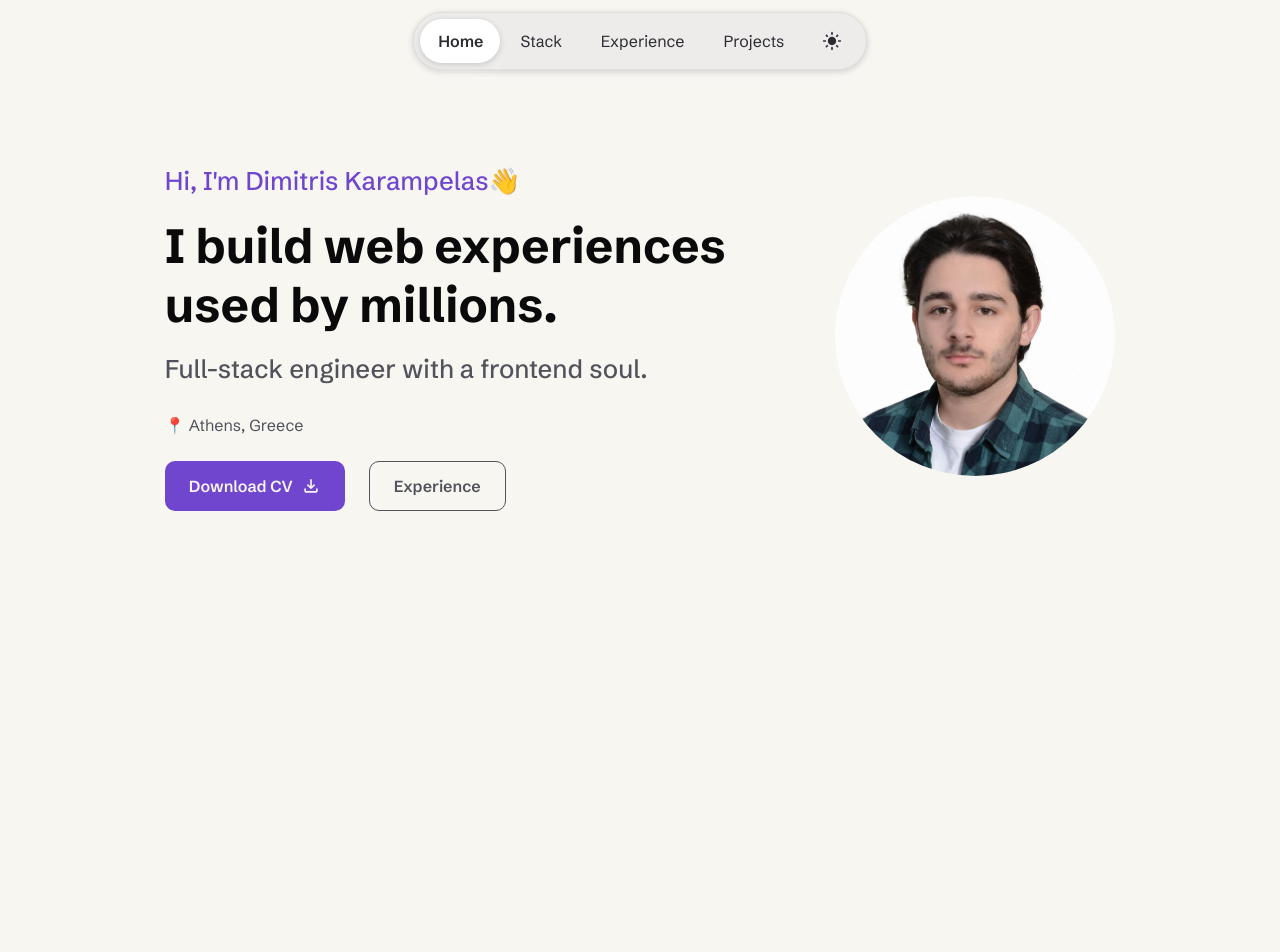
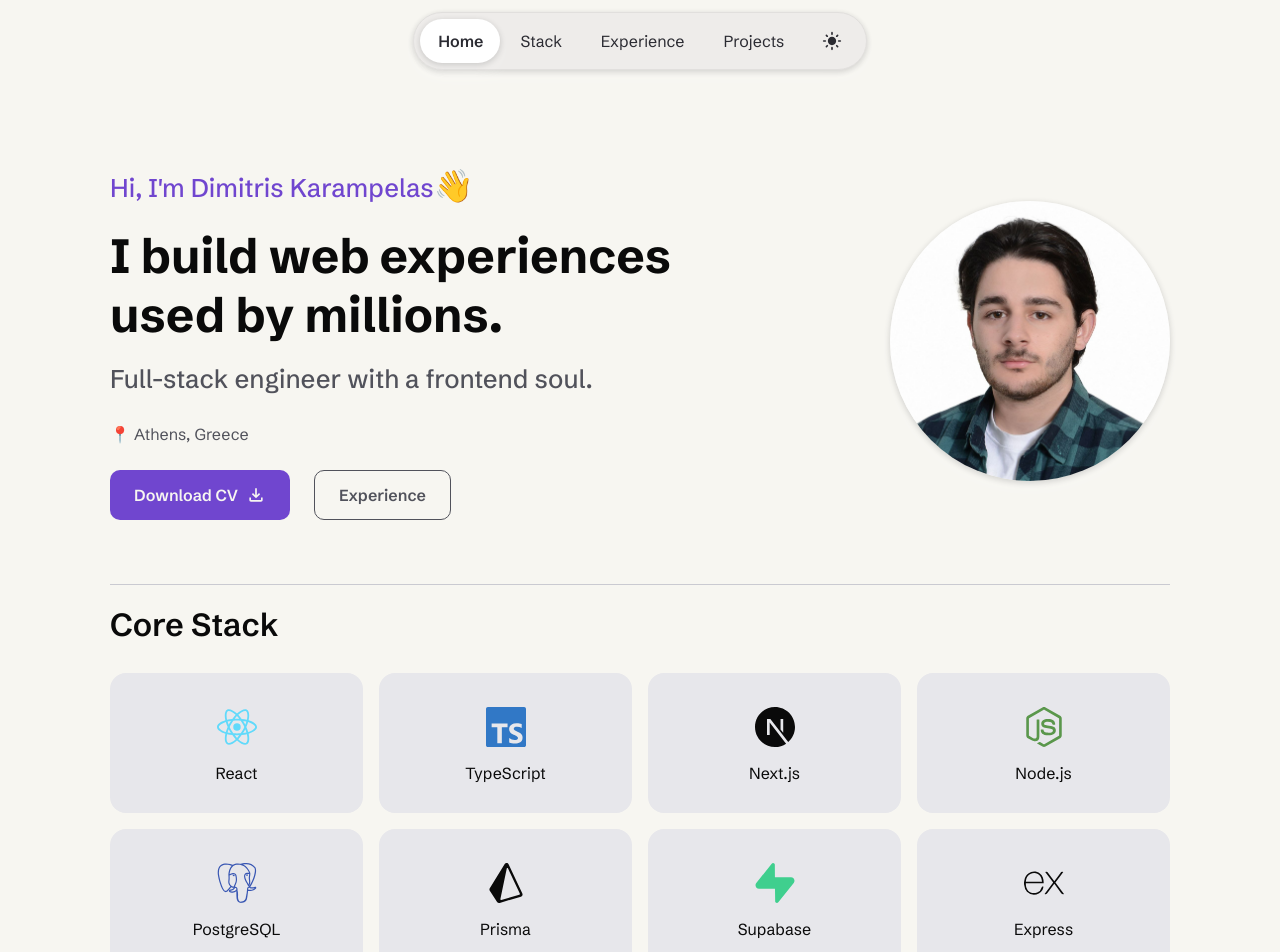
Before and after one commit to KarampelasDS/Portfolio, a Next.js app: page / in a window 1280 px wide. Shown: the top 952 px of the page. Before the commit the page ends 800 px from the top, so only its background shows below. Built offline with nearby package versions, Linux system fonts and the light colour scheme.

Commit message:
Added the core stack section, minor styling fixes for header and hero section

```diff
--- a/app/globals.css
+++ b/app/globals.css
@@ -8,8 +8,10 @@
   --headerBorderColor: #e1dfdd;
   --text: #2b2b32;
   --accent: #7046cf;
-  --accent-hover: #584d70;
+  --accent-hover: #8769ca;
   --text-muted: #51525b;
+  --border: #cacad1;
+  --secondaryBackground: #e7e7eb;
 }
 
 [data-theme="dark"] {
@@ -19,9 +21,11 @@
   --headerBackgroundActive: #202125;
   --headerBorderColor: #2b2b2e;
   --text: #f1f1f4;
-  --accent: #a58cfc;
-  --accent-hover: #b39efd;
+  --accent: #8b68db;
+  --accent-hover: #8769ca;
   --text-muted: #a4a4ab;
+  --border: #232324;
+  --secondaryBackground: #23232a;
 }
 
 body {
--- a/app/page.tsx
+++ b/app/page.tsx
@@ -1,11 +1,13 @@
 import Header from "@/components/Header/Header";
 import HeroSection from "@/components/HeroSection/HeroSection";
+import StackSection from "@/components/StackSection/StackSection";
 
 export default function Home() {
   return (
     <>
       <Header />
       <HeroSection />
+      <StackSection />
     </>
   );
 }
--- a/components/Header/Header.module.css
+++ b/components/Header/Header.module.css
@@ -1,5 +1,6 @@
 .headerContainer {
-  position: relative;
+  position: sticky;
+  top: 12px;
   display: flex;
   margin: 12px auto;
   gap: 12px;
--- a/components/HeroSection/HeroSection.module.css
+++ b/components/HeroSection/HeroSection.module.css
@@ -1,15 +1,21 @@
 .heroContainer {
   display: flex;
-  margin: 5rem auto;
+  margin: 5rem auto auto auto;
   width: 1060px;
-  justify-content: space-around;
+  justify-content: space-between;
   align-items: center;
+  border-bottom: 1px solid var(--border);
+  padding-bottom: 4rem;
 }
 
 .heroTopTitle {
   font-size: 1.6rem;
   color: var(--accent);
   font-weight: 500;
+}
+
+.heroEmoji {
+  font-size: 2rem;
 }
 
 .heroTitle {
@@ -43,4 +49,8 @@
   width: 280px;
   height: 280px;
   object-fit: cover;
+  box-shadow:
+    0 8px 18px
+      color-mix(in srgb, var(--headerBackgroundActive) 25%, transparent),
+    0 2px 6px rgb(0 0 0 / 0.2);
 }
--- a/components/HeroSection/HeroSection.tsx
+++ b/components/HeroSection/HeroSection.tsx
@@ -9,7 +9,7 @@ export default function HeroSection() {
       <div>
         <div className={styles.heroTopTitle}>
           <span>Hi, I&apos;m Dimitris Karampelas</span>
-          <span>👋</span>
+          <span className={styles.heroEmoji}>👋</span>
         </div>
         <h1 className={styles.heroTitle}>
           I build web experiences
--- /dev/null
+++ b/components/StackSection/StackSection.module.css
@@ -0,0 +1,51 @@
+.stackContainer {
+  display: flex;
+  flex-direction: column;
+  margin: 0rem auto;
+  width: 1060px;
+  align-items: start;
+  gap: 1.5rem;
+  margin-bottom: 2rem;
+}
+
+.stackTitle {
+  font-size: 2rem;
+  font-weight: 600;
+  margin: 1rem 1rem 0rem 0rem;
+}
+
+.stackGrid {
+  display: grid;
+  grid-template-columns: repeat(4, 1fr);
+  gap: 16px;
+  margin: auto auto;
+  width: 1060px;
+  justify-content: space-around;
+  align-items: center;
+}
+
+.stackItem {
+  display: flex;
+  flex-direction: column;
+  align-items: center;
+  background-color: var(--secondaryBackground);
+  justify-content: center;
+  gap: 14px;
+  border-radius: 16px;
+  font-size: 1rem;
+  padding: 34px 12px 28px;
+  gap: 14px;
+  transition:
+    transform 0.15s ease,
+    box-shadow 0.15s ease;
+}
+
+.stackItem:hover {
+  transform: translateY(-4px);
+  box-shadow: 0 10px 28px -10px rgba(0, 0, 0, 0.55);
+}
+
+.stackItem svg {
+  width: 2.5rem;
+  height: 2.5rem;
+}
--- /dev/null
+++ b/components/StackSection/StackSection.tsx
@@ -0,0 +1,39 @@
+import styles from "./StackSection.module.css";
+
+import {
+  SiReact,
+  SiTypescript,
+  SiNextdotjs,
+  SiNodedotjs,
+  SiPostgresql,
+  SiPrisma,
+  SiSupabase,
+  SiExpress,
+} from "react-icons/si";
+
+export default function StackSection() {
+  const items = [
+    { label: "React", image: <SiReact color="#61DAFB" /> },
+    { label: "TypeScript", image: <SiTypescript color="#3178C6" /> },
+    { label: "Next.js", image: <SiNextdotjs /> },
+    { label: "Node.js", image: <SiNodedotjs color="#5A974B" /> },
+    { label: "PostgreSQL", image: <SiPostgresql color="#3957B3" /> },
+    { label: "Prisma", image: <SiPrisma /> },
+    { label: "Supabase", image: <SiSupabase color="#3FCF8E" /> },
+    { label: "Express", image: <SiExpress /> },
+  ];
+
+  return (
+    <div className={styles.stackContainer}>
+      <h2 className={styles.stackTitle}>Core Stack</h2>
+      <div className={styles.stackGrid}>
+        {items.map((item) => (
+          <div className={styles.stackItem} key={item.label}>
+            {item.image}
+            {item.label}
+          </div>
+        ))}
+      </div>
+    </div>
+  );
+}
```
